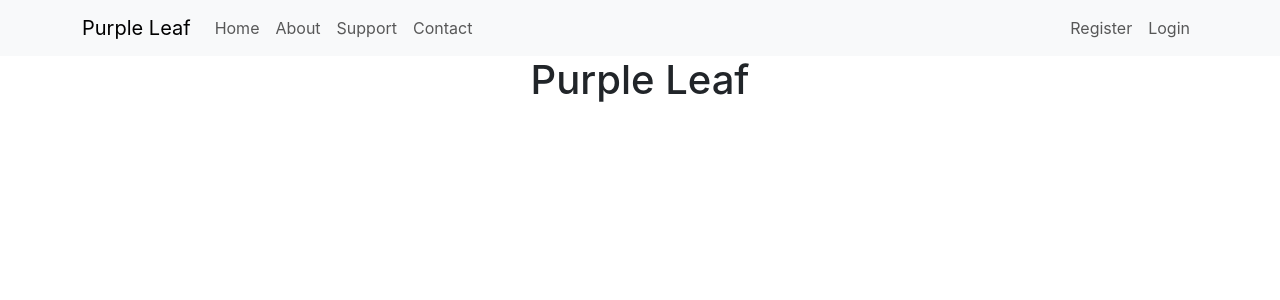
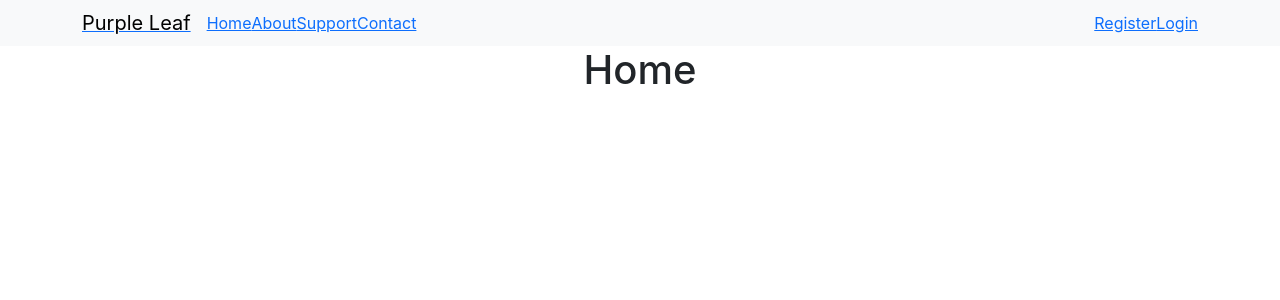
Before and after one commit to llewellynksj/purple_leaf, a React (Create React App) app: page / in a window 1280 px wide. Shown: the top 300 px of the page. Built offline with nearby package versions, Linux system fonts and the light colour scheme.

Commit message:
Add basic routing

```diff
--- a/src/App.js
+++ b/src/App.js
@@ -1,13 +1,39 @@
 import "./App.css";
 import NavBar from "./components/NavBar";
+import { Route, Routes } from "react-router-dom";
+
+// Bootstrap
+import Container from "react-bootstrap/Container";
 
 function App() {
   return (
     <>
       <NavBar />
-      <div>
-        <h1 className="text-center">Purple Leaf</h1>
-      </div>
+      <Container>
+        <Routes>
+          <Route path="/" element={<h1 className="text-center">Home</h1>} />
+          <Route
+            path="/about"
+            element={<h1 className="text-center">About</h1>}
+          />
+          <Route
+            path="/support"
+            element={<h1 className="text-center">Support</h1>}
+          />
+          <Route
+            path="/contact"
+            element={<h1 className="text-center">Contact</h1>}
+          />
+          <Route
+            path="/login"
+            element={<h1 className="text-center">Login</h1>}
+          />
+          <Route
+            path="/register"
+            element={<h1 className="text-center">Register</h1>}
+          />
+        </Routes>
+      </Container>
     </>
   );
 }
--- a/src/components/NavBar.js
+++ b/src/components/NavBar.js
@@ -2,24 +2,26 @@ import React from "react";
 import Container from "react-bootstrap/Container";
 import Nav from "react-bootstrap/Nav";
 import Navbar from "react-bootstrap/Navbar";
-import NavDropdown from "react-bootstrap/NavDropdown";
+import { NavLink } from "react-router-dom";
 
 const NavBar = () => {
   return (
     <Navbar expand="lg" className="bg-body-tertiary">
       <Container>
-        <Navbar.Brand href="#home">Purple Leaf</Navbar.Brand>
+        <NavLink to="/">
+          <Navbar.Brand href="#home">Purple Leaf</Navbar.Brand>
+        </NavLink>
         <Navbar.Toggle aria-controls="basic-navbar-nav" />
         <Navbar.Collapse id="basic-navbar-nav">
           <Nav className="me-auto">
-            <Nav.Link href="#home">Home</Nav.Link>
-            <Nav.Link href="#link">About</Nav.Link>
-            <Nav.Link href="#link">Support</Nav.Link>
-            <Nav.Link href="#link">Contact</Nav.Link>
+            <NavLink to="/">Home</NavLink>
+            <NavLink to="/about">About</NavLink>
+            <NavLink to="/support">Support</NavLink>
+            <NavLink to="/contact">Contact</NavLink>
           </Nav>
           <Nav className="ml-auto">
-            <Nav.Link href="#link">Register</Nav.Link>
-            <Nav.Link href="#link">Login</Nav.Link>
+            <NavLink to="/register">Register</NavLink>
+            <NavLink to="/login">Login</NavLink>
           </Nav>
         </Navbar.Collapse>
       </Container>
--- a/src/index.js
+++ b/src/index.js
@@ -1,13 +1,16 @@
-import React from 'react';
-import ReactDOM from 'react-dom/client';
-import './index.css';
-import App from './App';
-import reportWebVitals from './reportWebVitals';
+import React from "react";
+import ReactDOM from "react-dom/client";
+import "./index.css";
+import App from "./App";
+import reportWebVitals from "./reportWebVitals";
+import { BrowserRouter as Router } from "react-router-dom";
 
-const root = ReactDOM.createRoot(document.getElementById('root'));
+const root = ReactDOM.createRoot(document.getElementById("root"));
 root.render(
   <React.StrictMode>
-    <App />
+    <Router>
+      <App />
+    </Router>
   </React.StrictMode>
 );
 
```
